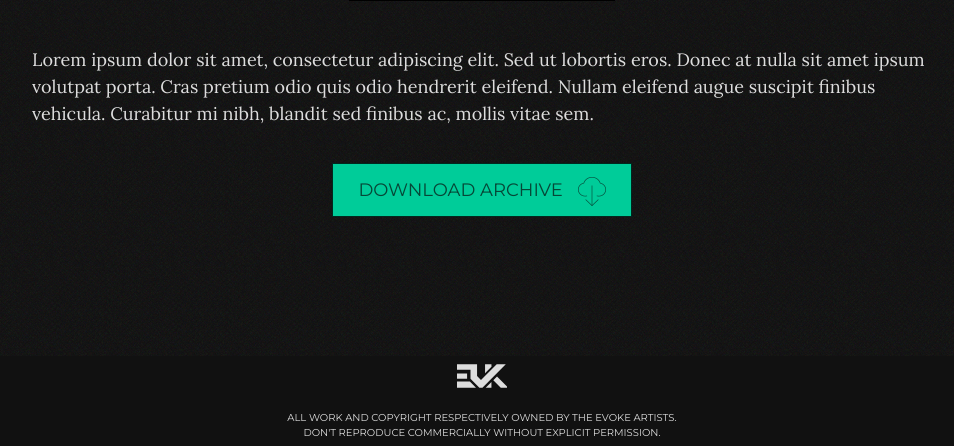
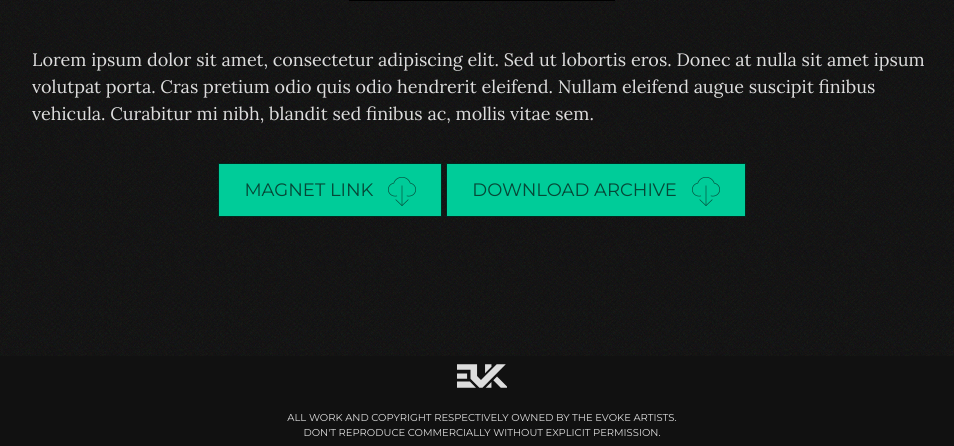
Before and after one commit to lostPixels/Evokeone.com, a Node server app: page /archive in a window 1280 px wide. Shown: the part 652-1098 px from the top of the page, without its empty margins (158-1112 px from the left). Run offline with Node 20, Linux system fonts and the light colour scheme; some libraries are stand-ins or nearby versions.

Commit message:
added magnet placeholder

```diff
--- a/views/archive.handlebars
+++ b/views/archive.handlebars
@@ -6,5 +6,6 @@
 
 <p>Lorem ipsum dolor sit amet, consectetur adipiscing elit. Sed ut lobortis eros. Donec at nulla sit amet ipsum volutpat porta. Cras pretium odio quis odio hendrerit eleifend. Nullam eleifend augue suscipit finibus vehicula. Curabitur mi nibh, blandit sed finibus ac, mollis vitae sem.</p>
 <div class="btn-wrap">
+    <a class="archive-btn btn-lg" href="#">Magnet Link <img src="/public/img/cloud-icon-sm.png" /></a>
     <a class="archive-btn btn-lg" href="#">Download Archive <img src="/public/img/cloud-icon-sm.png" /></a>
 </div>
```
